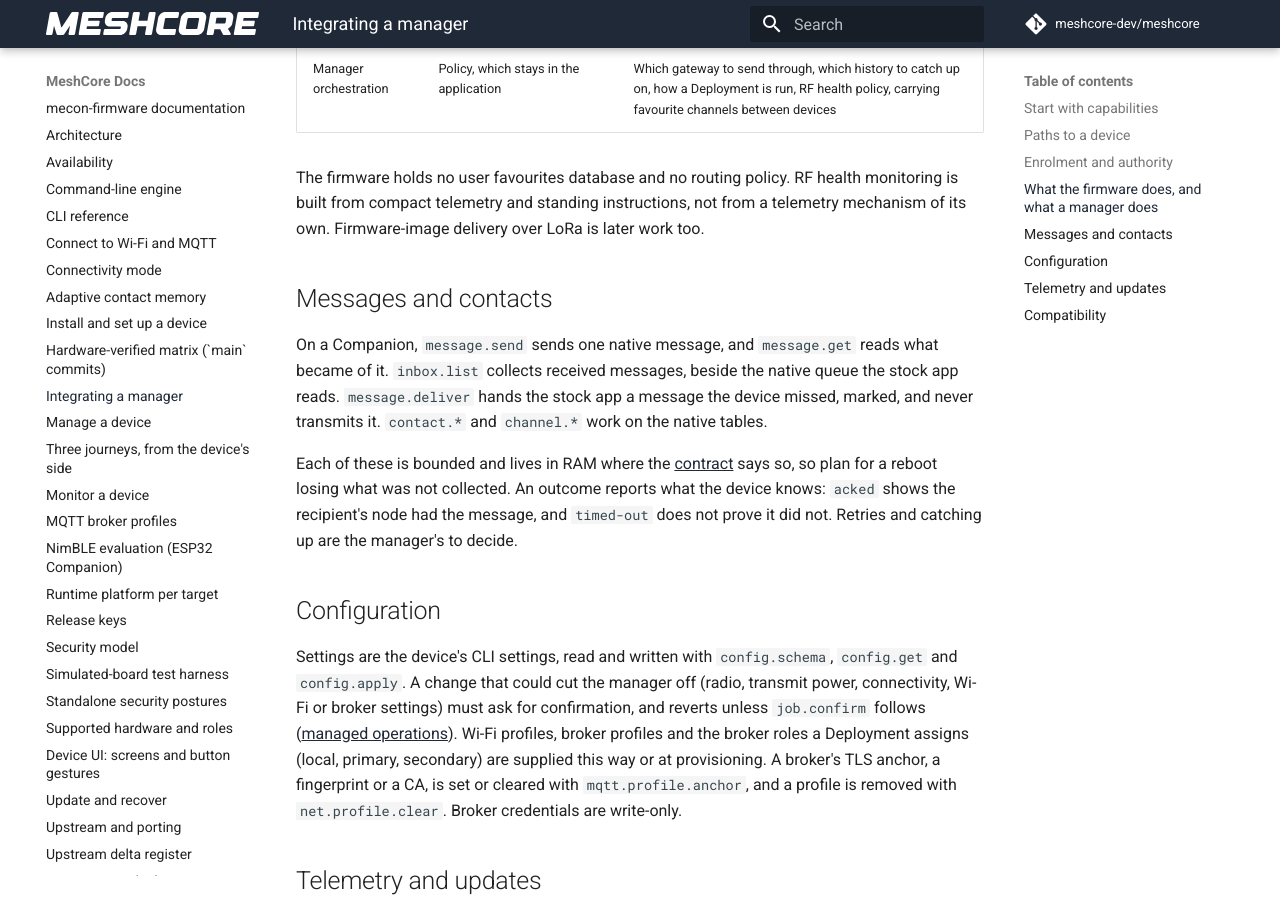
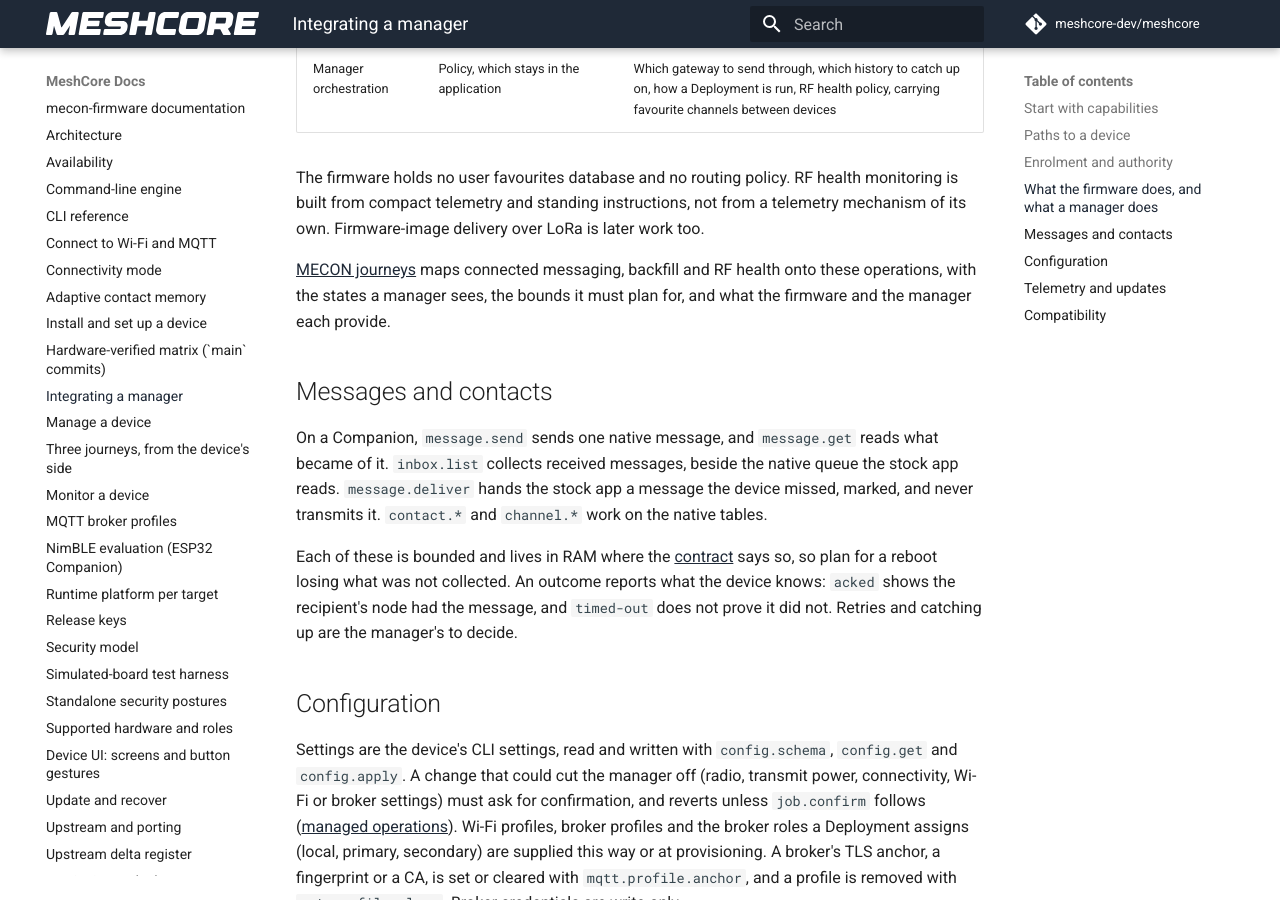
Before and after one commit to hoejriis/mecon-firmware, an MkDocs documentation site: the page built from docs/INTEGRATION.md, in a window 1280 px wide and 900 px high, scrolled down 1529 px. Built offline with MkDocs 1.6.1 and Material for MkDocs 9.7.7, drawn with Linux system fonts in a browser that asks for light colours; comment, search, counter and statistics services are not loaded.

Commit message:
Docs: link MECON journeys from the integration guide (#559)
The guide's firmware/manager split names the three journeys only in a
table row; the new journeys page gives their states, bounds and split in
full, so integrators reading the split should find it from there.

Co-authored-by: Claude Opus 5.5 (1M context) <noreply@anthropic.com>

```diff
--- a/docs/INTEGRATION.md
+++ b/docs/INTEGRATION.md
@@ -31,6 +31,8 @@ A device with no Deployment follows its posture rules, under which a trusted lin
 
 The firmware holds no user favourites database and no routing policy. RF health monitoring is built from compact telemetry and standing instructions, not from a telemetry mechanism of its own. Firmware-image delivery over LoRa is later work too.
 
+[MECON journeys](MECON_JOURNEYS.md) maps connected messaging, backfill and RF health onto these operations, with the states a manager sees, the bounds it must plan for, and what the firmware and the manager each provide.
+
 ## Messages and contacts
 
 On a Companion, `message.send` sends one native message, and `message.get` reads what became of it. `inbox.list` collects received messages, beside the native queue the stock app reads. `message.deliver` hands the stock app a message the device missed, marked, and never transmits it. `contact.*` and `channel.*` work on the native tables.
```
